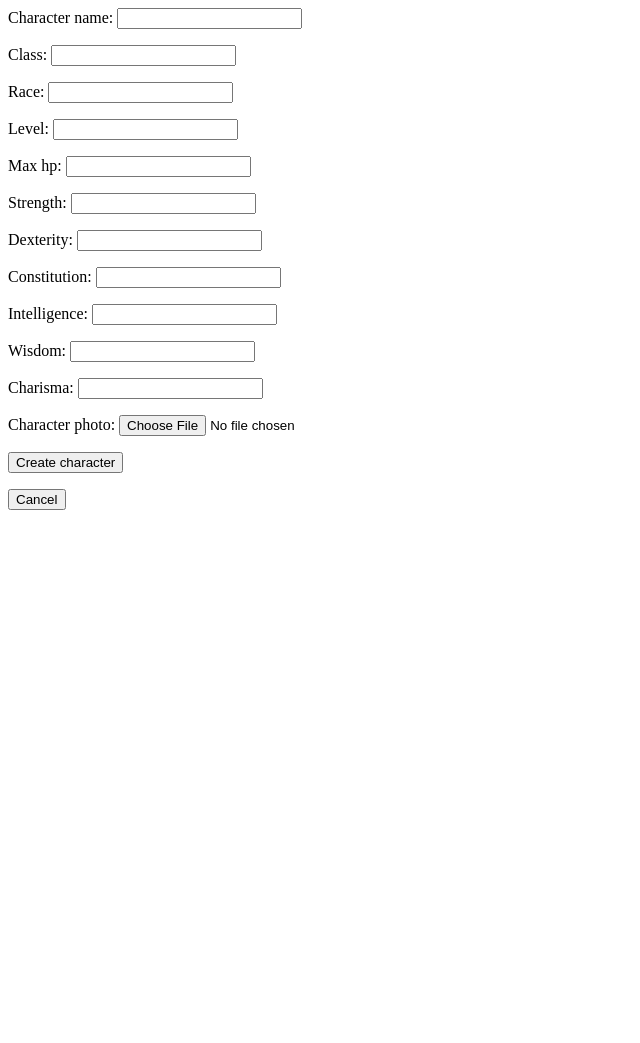
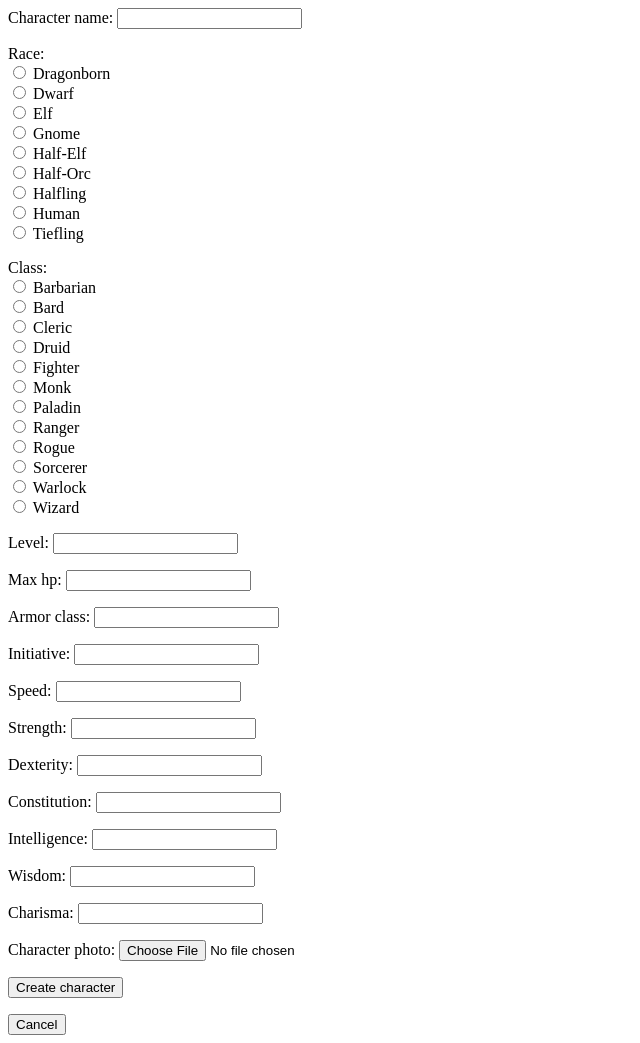
Before and after one commit to roushjac/may-tricks, a Flask app: page /add_adventurer in a window 1280 px wide. Shown: the whole page, without its empty margins (0-640 px from the left). Before the commit the page ends 510 px from the top, so only its background shows below. Run offline with Flask 2, Linux system fonts and the light colour scheme.

Commit message:
Added AC, initiative, and speed attribues to each character. Put character stats into a table. Added default character picture if user doesn't upload one themselves

```diff
--- a/Websites/dndwebsite/database_setup.py
+++ b/Websites/dndwebsite/database_setup.py
@@ -19,6 +19,9 @@ class Characters(Base):
     char_race = Column(String(15), nullable = False)
     level = Column(Integer, nullable = False)
     maxhp = Column(Integer, nullable = False)
+    armor_class = Column(Integer, nullable = False)
+    initiative = Column(Integer, nullable = False)
+    speed = Column(Integer, nullable = False)
 
     strength = Column(Integer, nullable = False)
     dexterity = Column(Integer, nullable = False)
--- a/Websites/dndwebsite/flask_app.py
+++ b/Websites/dndwebsite/flask_app.py
@@ -6,7 +6,8 @@ from werkzeug.utils import secure_filename
 import os
 
 app = Flask(__name__)
-app.config['UPLOAD_FOLDER'] = 'static/character_pics'
+# Only thing this website uploads is character pics so this is fine
+app.config['UPLOAD_FOLDER'] = 'static\\character_pics'
 
 engine = create_engine('postgresql://roush:password@localhost/dnd')
 Base.metadata.bind = engine
@@ -29,8 +30,8 @@ def character_page(char_name):
     if request.method == 'GET':
         return render_template('one_char.html', character = this_char)
     if request.method == 'POST':
-        print(os.getcwd())
-        os.remove(os.path.join(os.getcwd(), url_for('static', filename=this_char.image_path)))
+        if this_char.image_path:
+            os.remove(os.path.join(os.path.abspath(app.config['UPLOAD_FOLDER']), this_char.image_path))
         session.delete(this_char)
         session.commit()
         return redirect(url_for('characters'))
@@ -40,8 +41,6 @@ def edit_character(char_name):
     session = sessionmaker(bind=engine)()
     this_char = session.query(Characters).filter_by(name = char_name).one()
     if request.method == 'POST':
-        this_char.char_class = request.form['new_class']
-        this_char.char_race = request.form['new_race']
         this_char.level = request.form['new_level']
         this_char.maxhp = request.form['new_hp']
         this_char.strength = request.form['new_strength']
@@ -61,12 +60,15 @@ def edit_character(char_name):
 @app.route('/add_adventurer', methods = ['GET', 'POST'])
 def add_adventurer():
     if request.method == 'POST':
-        file = request.files['char_photo']
-        file_name = secure_filename(file.filename)
-        # return abs path of the flask app for the system it's being run on
-        basedir = os.path.abspath(app.config['UPLOAD_FOLDER'])
-        abs_file_path = os.path.join(basedir, file_name)
-        file.save(abs_file_path)
+        if request.files['char_photo']: # evaluates to true if a file has been uploaded
+            file = request.files['char_photo']
+            file_name = secure_filename(file.filename)
+            # return abs path of the flask app for the system it's being run on
+            basedir = os.path.abspath(app.config['UPLOAD_FOLDER'])
+            abs_file_path = os.path.join(basedir, file_name)
+            file.save(abs_file_path)
+        else:
+            file_name = ''
 
         session = sessionmaker(bind = engine)()
         new_character = Characters(name = request.form['char_name'],
@@ -74,13 +76,16 @@ def add_adventurer():
                                     char_race = request.form['char_race'],
                                     level = request.form['char_level'],
                                     maxhp = request.form['char_maxhp'],
+                                    armor_class = request.form['char_ac'],
+                                    initiative = request.form['char_initiative'],
+                                    speed = request.form['char_speed'],
                                     strength = request.form['char_strength'],
                                     dexterity = request.form['char_dexterity'],
                                     constitution = request.form['char_constitution'],
                                     intelligence = request.form['char_intelligence'],
                                     wisdom = request.form['char_wisdom'],
                                     charisma = request.form['char_charisma'],
-                                    image_path = 'character_pics/' + file_name) # don't want to use os.join because windows filepaths are dumb
+                                    image_path = file_name)
         session.add(new_character)
         session.commit()
         return redirect(url_for('characters'))
--- a/Websites/dndwebsite/static/css/characters.css
+++ b/Websites/dndwebsite/static/css/characters.css
@@ -47,6 +47,8 @@ header{
 .char_img_wrap .char_img{
     max-height: 100%;
     max-width: 100%;
+    height: auto;
+    width: auto;
     border-radius: 10px;
     opacity: 1;
     transition: opacity .2s;
--- a/Websites/dndwebsite/templates/add_adventurer.html
+++ b/Websites/dndwebsite/templates/add_adventurer.html
@@ -2,19 +2,49 @@
     <body>
         <form method="POST" enctype='multipart/form-data'>
             <p>
-                Character name: <input type='text' name='char_name'>
+                Character name: <input type='text' name='char_name' required>
             </p>
             <p>
-                Class: <input type='text' name='char_class'>
+                Race: <br>
+                <input type='radio' name='char_race' value='Dragonborn' required> Dragonborn <br>
+                <input type='radio' name='char_race' value='Dwarf'> Dwarf <br>
+                <input type='radio' name='char_race' value='Elf'> Elf <br>
+                <input type='radio' name='char_race' value='Gnome'> Gnome <br>
+                <input type='radio' name='char_race' value='Half-Elf'> Half-Elf <br>
+                <input type='radio' name='char_race' value='Half-Orc'> Half-Orc <br>
+                <input type='radio' name='char_race' value='Halfling'> Halfling <br>
+                <input type='radio' name='char_race' value='Human'> Human <br>
+                <input type='radio' name='char_race' value='Tiefling'> Tiefling <br>
             </p>
             <p>
-                Race: <input type='text' name='char_race'>
+                Class: <br>
+                <input type='radio' name='char_class' value='Barbarian' required> Barbarian <br>
+                <input type='radio' name='char_class' value='Bard'> Bard <br>
+                <input type='radio' name='char_class' value='Cleric'> Cleric <br>
+                <input type='radio' name='char_class' value='Druid'> Druid <br>
+                <input type='radio' name='char_class' value='Fighter'> Fighter <br>
+                <input type='radio' name='char_class' value='Monk'> Monk <br>
+                <input type='radio' name='char_class' value='Paladin'> Paladin <br>
+                <input type='radio' name='char_class' value='Ranger'> Ranger <br>
+                <input type='radio' name='char_class' value='Rogue'> Rogue <br>
+                <input type='radio' name='char_class' value='Sorcerer'> Sorcerer <br>
+                <input type='radio' name='char_class' value='Warlock'> Warlock <br>
+                <input type='radio' name='char_class' value='Wizard'> Wizard <br>
             </p>
             <p>
                 Level: <input type='text' name='char_level'>
             </p>
             <p>
                 Max hp: <input type='text' name='char_maxhp'>
+            </p>
+            <p>
+                Armor class: <input type='text' name='char_ac'>
+            </p>
+            <p>
+                Initiative: <input type='text' name='char_initiative'>
+            </p>
+            <p>
+                Speed: <input type='text' name='char_speed'>
             </p>
             <p>
                 Strength: <input type='text' name='char_strength'>
--- a/Websites/dndwebsite/templates/characters.html
+++ b/Websites/dndwebsite/templates/characters.html
@@ -11,7 +11,11 @@
     </div>
         {% for character in characters %}
         <div class='char_img_wrap'>
-            <a href="{{ url_for('character_page', char_name=character.name) }}"><img src="{{ url_for('static', filename=character.image_path) }}" class='char_img'></a>
+            {% if character.image_path %} <!-- Evaluate to true if an image path exists -->
+                <a href="{{ url_for('character_page', char_name=character.name) }}"><img src="{{ url_for('static', filename='character_pics/'+character.image_path) }}" class='char_img'></a>
+            {% else %}
+                <a href="{{ url_for('character_page', char_name=character.name) }}"><img src="{{ url_for('static', filename='character_pics/default.jpg') }}" class='char_img'></a>
+            {% endif %}
             <a href="{{ url_for('character_page', char_name=character.name) }}"><p class='img_overlay'>{{character.name}}</p></a>
         </div>
         {% endfor %}
```
Also changed, not shown: Websites/dndwebsite/static/css/edit_char.css (added, +8 -0 lines), Websites/dndwebsite/static/css/one_char.css (added, +8 -0 lines), Websites/dndwebsite/templates/edit_char.html (+37 -12 lines), Websites/dndwebsite/templates/one_char.html (+51 -13 lines), Websites/dndwebsite/static/character_pics/default.jpg (added), Websites/dndwebsite/static/character_pics/mambo_car.jpg (deleted).
